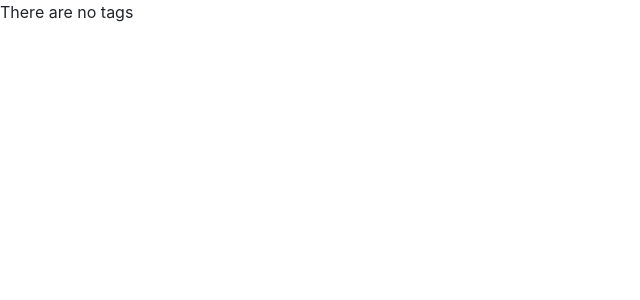
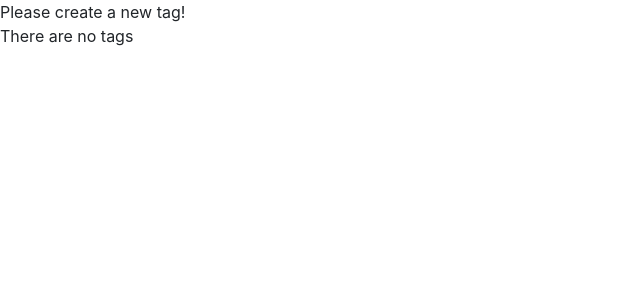
Before and after one commit to mashablair/react-counter-app, a React (Create React App) app: page / in a window 1280 px wide. Shown: the top 300 px of the page, without its empty margins (0-640 px from the left). Built offline with nearby package versions, Linux system fonts and the light colour scheme.

Commit message:
More complex conditional rendering. Truthy/Falsy conditional.

```diff
--- a/src/components/counter.jsx
+++ b/src/components/counter.jsx
@@ -19,7 +19,12 @@ class Counter extends Component {
   }
 
   render() {
-    return <React.Fragment>{this.renderTags()}</React.Fragment>;
+    return (
+      <React.Fragment>
+        {this.state.tags.length === 0 && "Please create a new tag!"}
+        {this.renderTags()}
+      </React.Fragment>
+    );
   }
 }
 
```
